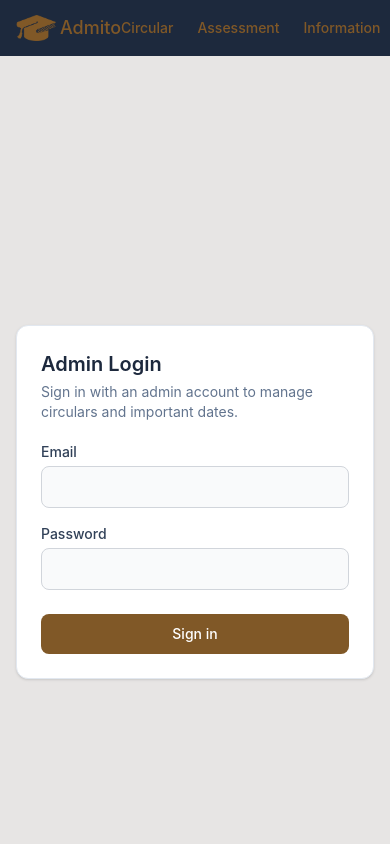
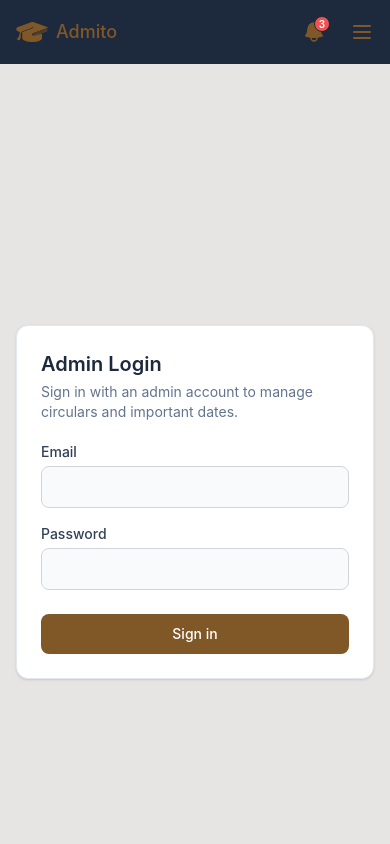
Before and after one commit to khatunajannat/Admito, a React (Vite) app: page /admin in a window 390 px wide. Shown: the top 844 px of the page. Built offline with nearby package versions, Linux system fonts and the light colour scheme.

Commit message:
Modified commit message

```diff
--- a/src/admin/ResourceManager.jsx
+++ b/src/admin/ResourceManager.jsx
@@ -1,8 +1,6 @@
 /* eslint-disable react-hooks/set-state-in-effect */
 import { useEffect, useState } from "react";
 
-// A small generic CRUD manager: fields drive both the form and the table.
-// field: { name, label, type: "text"|"date"|"select", options?: string[], required? }
 export default function ResourceManager({
   title,
   fields,
@@ -18,7 +16,6 @@ export default function ResourceManager({
   const [editingId, setEditingId] = useState(null);
   const [form, setForm] = useState({});
   const [saving, setSaving] = useState(false);
-
   const emptyForm = () => Object.fromEntries(fields.map((f) => [f.name, ""]));
 
   const load = async () => {
@@ -65,7 +62,7 @@ export default function ResourceManager({
     setError("");
     try {
       const payload = { ...form };
-      // Send null instead of "" for optional date fields (e.g. examDate)
+
       fields.forEach((f) => {
         if (f.type === "date" && !f.required && payload[f.name] === "") {
           payload[f.name] = null;
--- a/src/components/Navbar.jsx
+++ b/src/components/Navbar.jsx
@@ -1,17 +1,74 @@
-import { Link } from "react-router-dom";
+import { useState, useEffect } from "react";
+import { Link, NavLink, useLocation } from "react-router-dom";
+
+const links = [
+  { to: "/circulars", label: "Circular" },
+  { to: "/assessment", label: "Assessment" },
+  { to: "/information", label: "Information" },
+];
+
+const BellIcon = () => (
+  <svg className="w-6 h-6" viewBox="0 0 24 24" fill="currentColor">
+    <path
+      fillRule="evenodd"
+      d="M5.25 9a6.75 6.75 0 0113.5 0v.75c0 2.123.8 4.057 2.118 5.52a.75.75 0 01-.297 1.206c-1.544.57-3.16.99-4.831 1.243a3.75 3.75 0 11-7.48 0 24.585 24.585 0 01-4.831-1.244.75.75 0 01-.298-1.205A8.217 8.217 0 005.25 9.75V9zm4.502 8.9a2.25 2.25 0 104.496 0 25.057 25.057 0 01-4.496 0z"
+      clipRule="evenodd"
+    />
+  </svg>
+);
+
+const UserIcon = () => (
+  <svg className="w-6 h-6" viewBox="0 0 24 24" fill="currentColor">
+    <path
+      fillRule="evenodd"
+      d="M18.685 19.097A9.723 9.723 0 0021.75 12c0-5.385-4.365-9.75-9.75-9.75S2.25 6.615 2.25 12a9.723 9.723 0 003.065 7.097A9.716 9.716 0 0012 21.75a9.716 9.716 0 006.685-2.653zm-12.54-1.285A7.486 7.486 0 0112 15a7.486 7.486 0 015.855 2.812A8.224 8.224 0 0112 20.25a8.224 8.224 0 01-5.855-2.438zM15.75 9a3.75 3.75 0 11-7.5 0 3.75 3.75 0 017.5 0z"
+      clipRule="evenodd"
+    />
+  </svg>
+);
 
 export default function Navbar() {
   const unreadCount = 3;
+  const [open, setOpen] = useState(false);
+  const location = useLocation();
+
+  // route change hole menu auto close
+  useEffect(() => {
+    setOpen(false);
+  }, [location.pathname]);
+
+  // menu open thakle background scroll bondho
+  useEffect(() => {
+    document.body.style.overflow = open ? "hidden" : "";
+    return () => {
+      document.body.style.overflow = "";
+    };
+  }, [open]);
+
+  // desktop size e gele menu close
+  useEffect(() => {
+    const onResize = () => {
+      if (window.innerWidth >= 768) setOpen(false);
+    };
+    window.addEventListener("resize", onResize);
+    return () => window.removeEventListener("resize", onResize);
+  }, []);
+
+  const linkClass = ({ isActive }) =>
+    `transition-colors ${
+      isActive ? "text-[#FFD700]" : "text-[#805827] hover:text-[#FFD700]"
+    }`;
 
   return (
-    <nav className="fixed top-0 w-full z-50 transition-all duration-300 bg-slate-800 backdrop-blur-lg">
+    <nav className="fixed top-0 inset-x-0 z-50 bg-slate-800 backdrop-blur-lg">
       <div className="max-w-7xl mx-auto px-4 sm:px-6 lg:px-8">
-        <div className="flex justify-between items-center h-14 sm:h-16 md:h-20 lg:h-24">
+        <div className="flex justify-between items-center h-16 md:h-20 lg:h-24">
+          {/* Logo */}
           <Link
             to="/"
-            className="flex items-center space-x-1 group cursor-pointer"
+            className="flex items-center gap-2 group shrink-0"
           >
-            <div className="relative w-10 h-10 sm:w-8 sm:h-8">
+            <div className="relative w-8 h-8">
               <img
                 src="/Heading.png"
                 alt="Admito"
@@ -19,55 +76,29 @@ export default function Navbar() {
               />
               <img
                 src="/HeadingYellow.png"
-                alt="Admito"
+                alt=""
                 className="absolute inset-0 w-full h-full object-contain opacity-0 group-hover:opacity-100"
               />
             </div>
-            <span className="text-lg sm:text-xl md:text-2xl font-medium">
-              <span className="text-[#805827] group-hover:text-[#FFD700]">
-                Admito
-              </span>
+            <span className="text-lg md:text-xl font-medium text-[#805827] group-hover:text-[#FFD700]">
+              Admito
             </span>
           </Link>
 
-          {/* nav links */}
-          <div className="flex items-center space-x-6 lg:space-x-8 text-[#805827] font-medium text-sm sm:text-base md:text-lg">
-            <Link
-              to="/circulars"
-              className="text-[#805827] hover:text-[#FFD700]"
-            >
-              Circular
-            </Link>
-            <Link
-              to="/assessment"
-              className="text-[#805827] hover:text-[#FFD700]"
-            >
-              Assessment
-            </Link>
-            <Link
-              to="/information"
-              className="text-[#805827] hover:text-[#FFD700]"
-            >
-              Information
-            </Link>
+          {/* Desktop links */}
+          <div className="hidden md:flex items-center gap-6 lg:gap-8 font-medium text-base lg:text-lg">
+            {links.map((l) => (
+              <NavLink key={l.to} to={l.to} className={linkClass}>
+                {l.label}
+              </NavLink>
+            ))}
 
-            {/* Bell -> routes to /notifications */}
             <Link
               to="/notifications"
-              className="relative text-[#805827] hover:text-[#FFD700]"
               aria-label="Notifications"
+              className="relative text-[#805827] hover:text-[#FFD700] transition-colors"
             >
-              <svg
-                className="w-6 h-6 transition-colors duration-300"
-                viewBox="0 0 24 24"
-                fill="currentColor"
-              >
-                <path
-                  fillRule="evenodd"
-                  d="M5.25 9a6.75 6.75 0 0113.5 0v.75c0 2.123.8 4.057 2.118 5.52a.75.75 0 01-.297 1.206c-1.544.57-3.16.99-4.831 1.243a3.75 3.75 0 11-7.48 0 24.585 24.585 0 01-4.831-1.244.75.75 0 01-.298-1.205A8.217 8.217 0 005.25 9.75V9zm4.502 8.9a2.25 2.25 0 104.496 0 25.057 25.057 0 01-4.496 0z"
-                  clipRule="evenodd"
-                />
-              </svg>
+              <BellIcon />
               {unreadCount > 0 && (
                 <span className="absolute -top-1 -right-1 flex items-center justify-center w-4 h-4 text-[10px] font-semibold text-white bg-red-500 border border-slate-800 rounded-full">
                   {unreadCount}
@@ -75,25 +106,75 @@ export default function Navbar() {
               )}
             </Link>
 
-            {/* Account -> routes to /account */}
             <Link
               to="/account"
-              className="text-[#805827] hover:text-[#FFD700]"
               aria-label="Account"
+              className="text-[#805827] hover:text-[#FFD700] transition-colors"
             >
-              <svg
-                className="w-6 h-6 transition-colors duration-300"
-                viewBox="0 0 24 24"
-                fill="currentColor"
-              >
-                <path
-                  fillRule="evenodd"
-                  d="M18.685 19.097A9.723 9.723 0 0021.75 12c0-5.385-4.365-9.75-9.75-9.75S2.25 6.615 2.25 12a9.723 9.723 0 003.065 7.097A9.716 9.716 0 0012 21.75a9.716 9.716 0 006.685-2.653zm-12.54-1.285A7.486 7.486 0 0112 15a7.486 7.486 0 015.855 2.812A8.224 8.224 0 0112 20.25a8.224 8.224 0 01-5.855-2.438zM15.75 9a3.75 3.75 0 11-7.5 0 3.75 3.75 0 017.5 0z"
-                  clipRule="evenodd"
-                />
-              </svg>
+              <UserIcon />
             </Link>
           </div>
+
+          {/* Mobile: bell + hamburger */}
+          <div className="flex md:hidden items-center gap-4">
+            <Link
+              to="/notifications"
+              aria-label="Notifications"
+              className="relative text-[#805827] hover:text-[#FFD700]"
+            >
+              <BellIcon />
+              {unreadCount > 0 && (
+                <span className="absolute -top-1 -right-1 flex items-center justify-center w-4 h-4 text-[10px] font-semibold text-white bg-red-500 border border-slate-800 rounded-full">
+                  {unreadCount}
+                </span>
+              )}
+            </Link>
+
+            <button
+              type="button"
+              onClick={() => setOpen((v) => !v)}
+              aria-label={open ? "Close menu" : "Open menu"}
+              aria-expanded={open}
+              aria-controls="mobile-menu"
+              className="p-2 -mr-2 text-[#805827] hover:text-[#FFD700] focus:outline-none focus-visible:ring-2 focus-visible:ring-[#FFD700] rounded"
+            >
+              {open ? (
+                <svg className="w-6 h-6" viewBox="0 0 24 24" fill="none" stroke="currentColor" strokeWidth="2" strokeLinecap="round">
+                  <path d="M6 6l12 12M18 6L6 18" />
+                </svg>
+              ) : (
+                <svg className="w-6 h-6" viewBox="0 0 24 24" fill="none" stroke="currentColor" strokeWidth="2" strokeLinecap="round">
+                  <path d="M4 6h16M4 12h16M4 18h16" />
+                </svg>
+              )}
+            </button>
+          </div>
+        </div>
+      </div>
+
+      {/* Mobile dropdown */}
+      <div
+        id="mobile-menu"
+        className={`md:hidden overflow-hidden bg-slate-800 border-t border-slate-700 transition-[max-height,opacity] duration-300 ${
+          open ? "max-h-96 opacity-100" : "max-h-0 opacity-0 border-t-0"
+        }`}
+      >
+        <div className="flex flex-col px-4 py-3 font-medium text-base">
+          {links.map((l) => (
+            <NavLink
+              key={l.to}
+              to={l.to}
+              className={(s) => `${linkClass(s)} py-3 border-b border-slate-700`}
+            >
+              {l.label}
+            </NavLink>
+          ))}
+          <Link
+            to="/account"
+            className="flex items-center gap-2 py-3 text-[#805827] hover:text-[#FFD700]"
+          >
+            <UserIcon /> Account
+          </Link>
         </div>
       </div>
     </nav>
```
